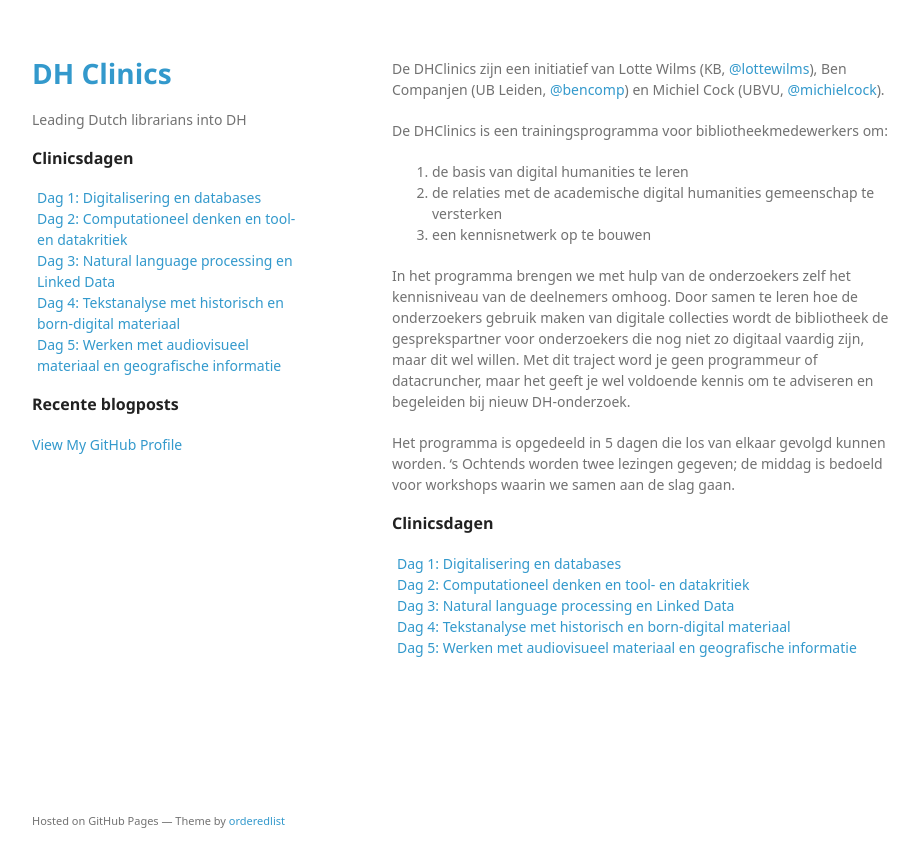
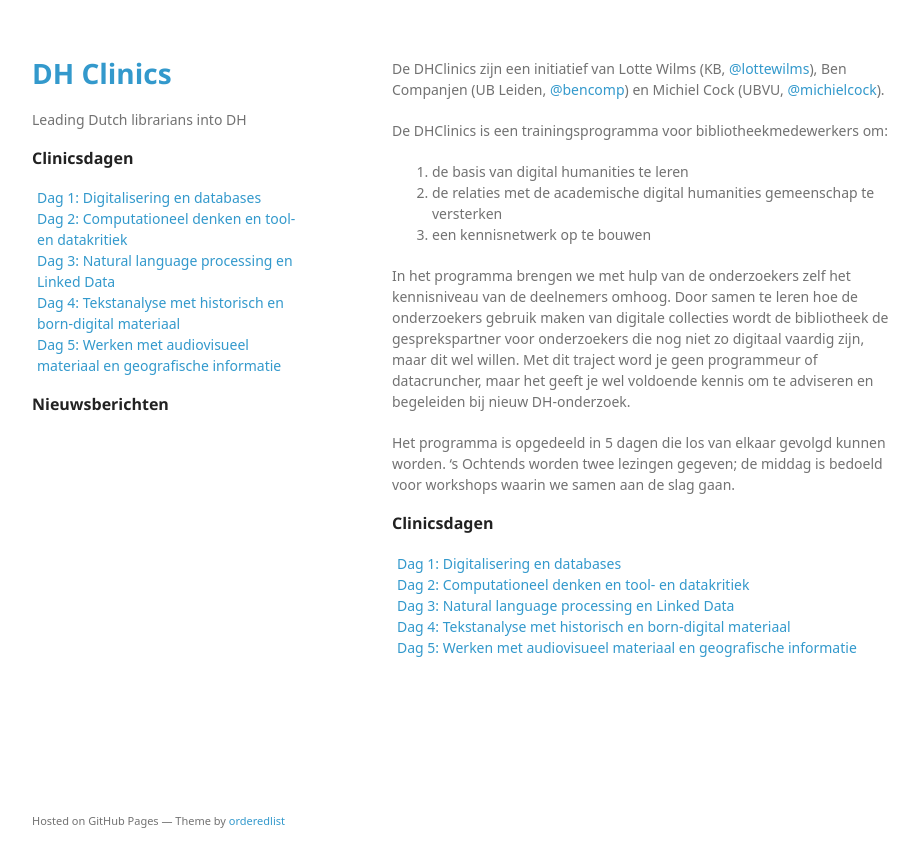
Before and after one commit to DHClinics/dhclinics.github.io, a Jekyll site: the page built from index.md, in a window 1280 px wide. Shown: the top 867 px of the page, without its empty margins (178-1097 px from the left). Built offline with Jekyll 4.4.1, drawn with Linux system fonts in a browser that asks for light colours; some web fonts are replaced; a script that is not in the unit is left out.

Commit message:
pas linkerkolom aan

```diff
--- a/_includes/blog.html
+++ b/_includes/blog.html
@@ -1,5 +1,5 @@
 <nav>
-<h1>Recente blogposts</h1>
+<h1>Nieuwsberichten</h1>
 {% assign posts = site.posts | sort: 'date' %}
 <ul>
   {% for post in posts limit:3 %}
--- a/_includes/header.html
+++ b/_includes/header.html
@@ -22,14 +22,6 @@
 
         {% include blog.html %}
 
-        {% if site.github.is_project_page %}
-          <p class="view"><a href="{{ site.github.repository_url }}">View the Project on GitHub <small>{{ github_name }}</small></a></p>
-        {% endif %}
-
-        {% if site.github.is_user_page %}
-          <p class="view"><a href="{{ site.github.owner_url }}">View My GitHub Profile</a></p>
-        {% endif %}
-
         {% if site.show_downloads %}
           <ul class="boxes">
             <li><a href="{{ site.github.zip_url }}">Download <strong>ZIP File</strong></a></li>
```
